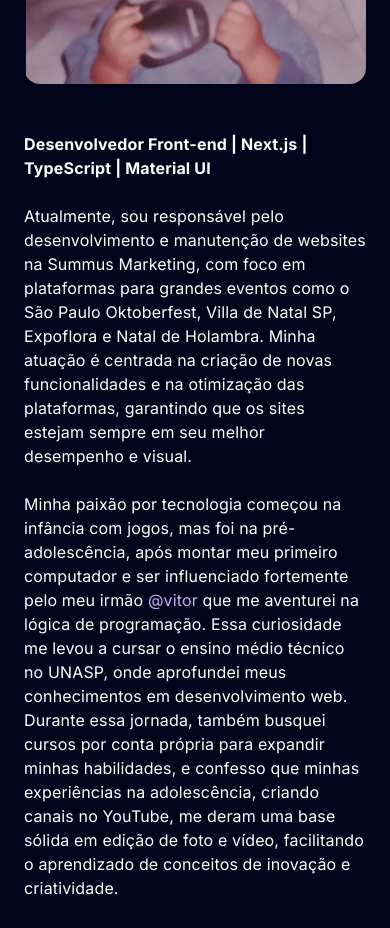
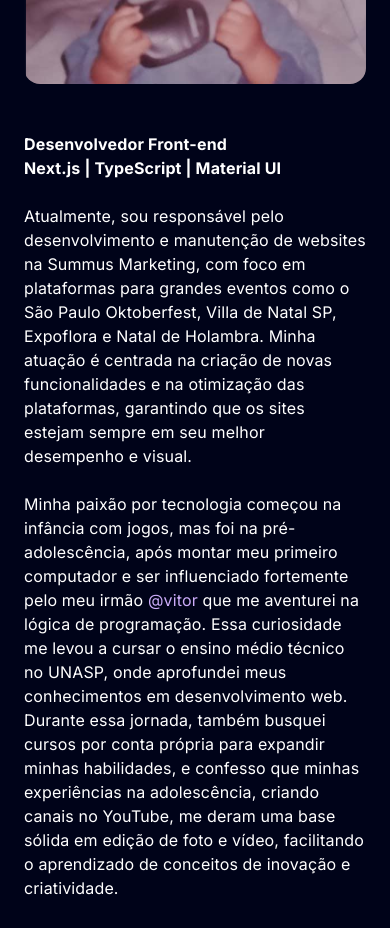
Before and after one commit to thomasdevsp/portfolio, a Next.js app: page / in a window 390 px wide. Shown: the part 3580-4508 px from the top of the page. Built offline with nearby package versions, Linux system fonts and the light colour scheme.

Commit message:
refactor: changing little datail

```diff
--- a/src/components/pages/home/about-me/index.tsx
+++ b/src/components/pages/home/about-me/index.tsx
@@ -81,7 +81,7 @@ export default function AboutMe() {
           }}
         >
           <Typography>
-            <b>Desenvolvedor Front-end | Next.js | TypeScript | Material UI</b>
+            <b>Desenvolvedor Front-end {isMobile ? <br /> : "|"} Next.js | TypeScript | Material UI</b>
             <br /><br />
             Atualmente, sou responsável pelo desenvolvimento e manutenção de websites na Summus
             Marketing, com foco em plataformas para grandes eventos como o São Paulo Oktoberfest,
```
